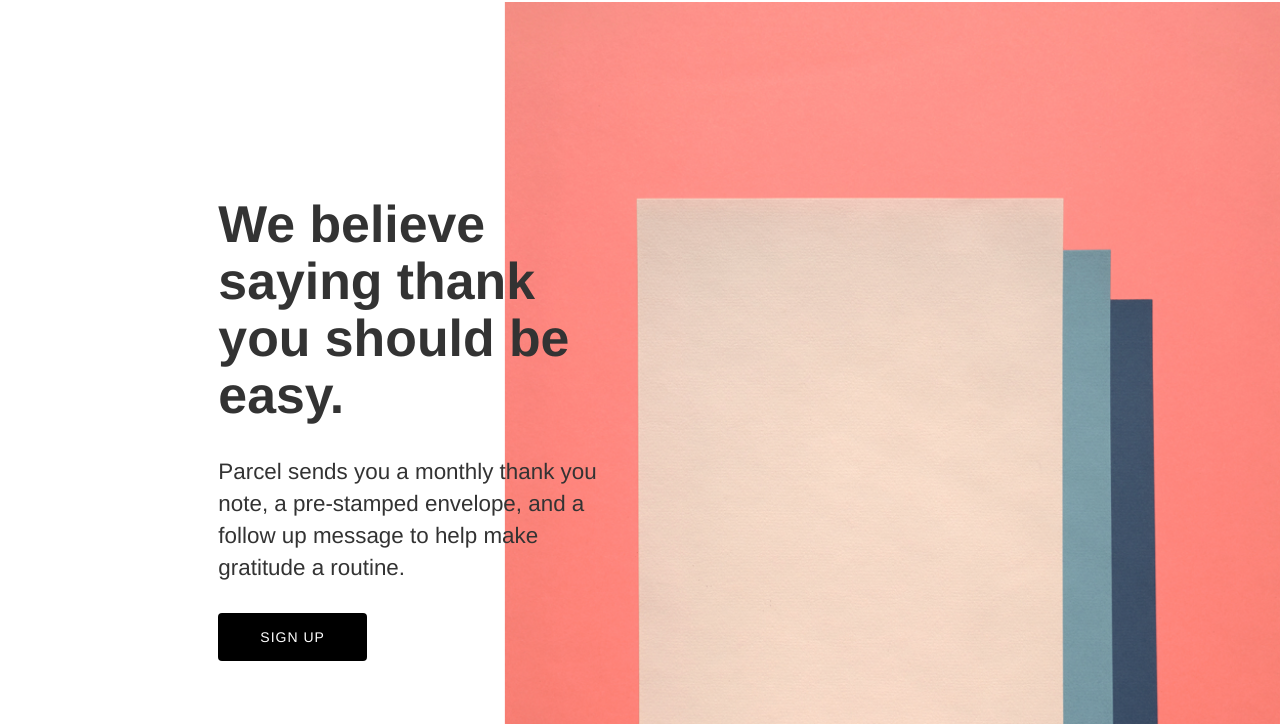
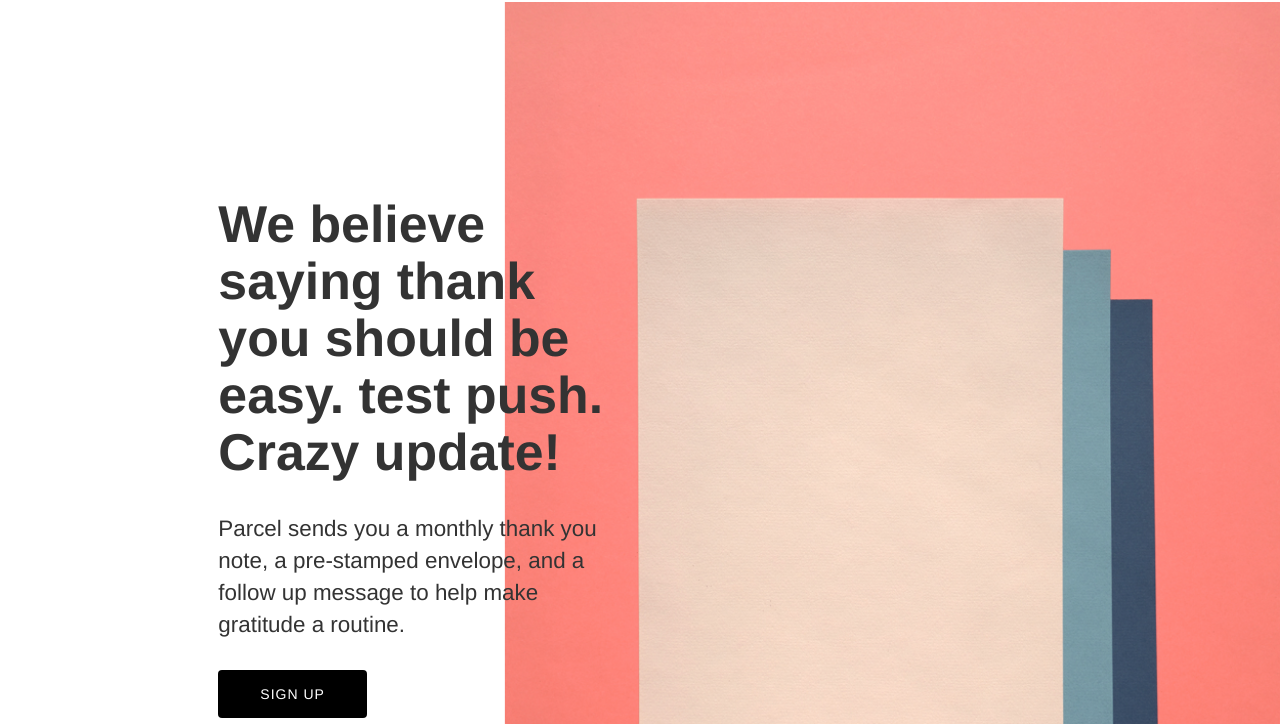
Before and after one commit to lukef02/thank-you, a plain HTML site: page index.html in a window 1280 px wide. Shown: the part 76-800 px from the top of the page. Drawn offline with nearby package versions, Linux system fonts and the light colour scheme; a web font is replaced by a local one.

Commit message:
test copy

```diff
--- a/index.html
+++ b/index.html
@@ -35,7 +35,7 @@
             <div class="col-md-2"></div>
             <!-- Hero Text -->
           <div class="col-md-4" style="padding-top:9em;">
-            <h1>We believe saying thank you should be easy.</h1>
+            <h1>We believe saying thank you should be easy. test push. Crazy update!</h1>
             <p style="padding-top:1em;">Parcel sends you a monthly thank you note, a pre-stamped envelope, and a follow up message to help make gratitude a routine.</p>
             <div style="padding-top:1em;">
               <button type="button" class="btn btn-primary" href="subscribe.html"><a href ="subscribe.html">Sign Up</a></button>
```
Also changed, not shown: img/favicon.png (added).
